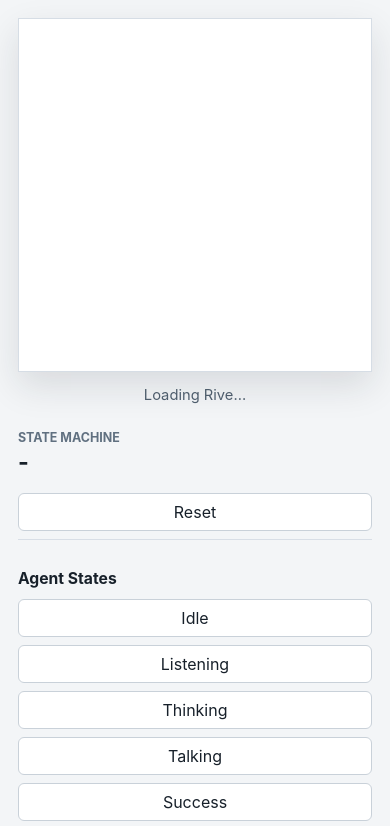
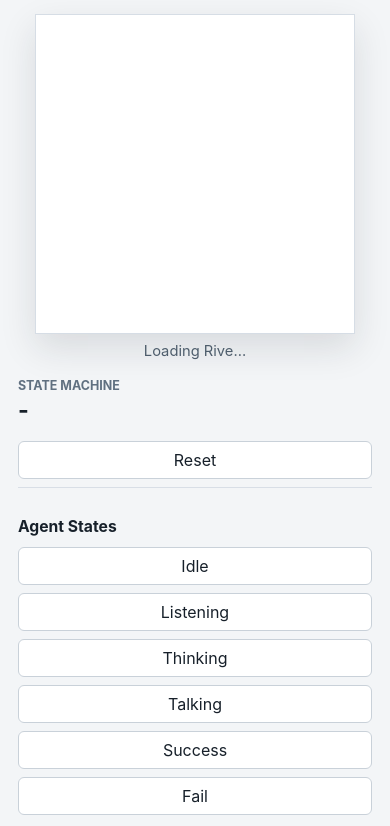
Before and after one commit to bwm2bwm/rive-voice-mockup, a website built with Vite: page index.html in a window 390 px wide. Shown: the top 826 px of the page. Built offline with nearby package versions, Linux system fonts and the light colour scheme; what @rive-app/canvas would draw is missing.

Commit message:
スマホのレイアウト調整（テスト）

```diff
--- a/index.html
+++ b/index.html
@@ -14,6 +14,7 @@
       </section>
 
       <section class="control-panel" aria-label="State Machine操作">
+        <div class="control-scroll">
           <header class="panel-header">
             <div>
               <p class="eyebrow">State Machine</p>
@@ -97,6 +98,7 @@
               </table>
             </div>
           </div>
+        </div>
       </section>
     </main>
     <script type="module" src="/src/main.js"></script>
--- a/src/style.css
+++ b/src/style.css
@@ -88,6 +88,10 @@ input:focus-visible {
 }
 
 .control-panel {
+  min-height: 0;
+}
+
+.control-scroll {
   display: grid;
   gap: 16px;
 }
@@ -223,13 +227,37 @@ tr:last-child td {
 
 @media (max-width: 840px) {
   #app {
+    height: 100dvh;
+    min-height: 100dvh;
     grid-template-columns: 1fr;
-    gap: 22px;
-    padding: 18px;
+    grid-template-rows: auto minmax(0, 1fr);
+    gap: 14px;
+    padding: 14px 18px;
+    overflow: hidden;
   }
 
   .stage-panel {
     position: static;
+    gap: 8px;
+  }
+
+  #canvas {
+    width: min(320px, 100%);
+    max-height: 38dvh;
+  }
+
+  .control-panel {
+    min-height: 0;
+    overflow: hidden;
+  }
+
+  .control-scroll {
+    height: 100%;
+    min-height: 0;
+    overflow-y: auto;
+    overscroll-behavior: contain;
+    -webkit-overflow-scrolling: touch;
+    padding-bottom: 24px;
   }
 }
 
```
Lines whose indentation alone changed are shown as unchanged.
